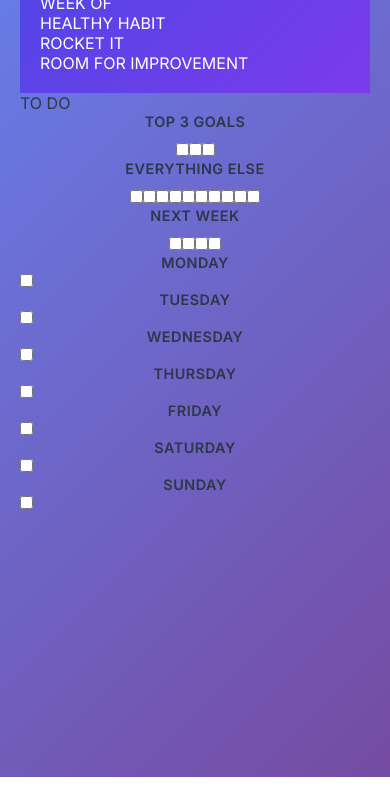
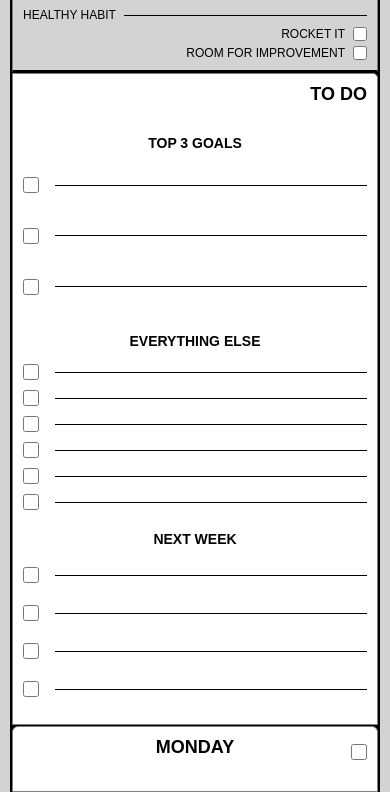
Before and after one commit to Alekskojem/todo-task, a plain HTML site: page index.html in a window 390 px wide. Shown: the part 67-859 px from the top of the page. Drawn offline with Linux system fonts and the light colour scheme.

Commit message:
Refactor CSS for Weekly Planner: update layout, improve styling, and enhance responsiveness

```diff
--- a/styles.css
+++ b/styles.css
@@ -3,475 +3,384 @@
     margin: 0;
     padding: 0;
     box-sizing: border-box;
+    font-family: Arial, sans-serif;
 }
 
 body {
-    font-family: 'Inter', sans-serif;
-    background: linear-gradient(135deg, #667eea 0%, #764ba2 100%);
+    background: #d3d3d3;
+    padding: 20px;
     min-height: 100vh;
-    padding: 20px;
-    color: #2d3748;
 }
 
-/* Grid контейнер */
-.parent {
+.container {
     display: grid;
-    grid-template-columns: 1fr 2fr 2fr 2fr;
-    grid-template-rows: repeat(5, 1fr);
+    grid-template-columns: 1fr 1fr 1fr 1fr;
+    grid-template-rows: auto 1fr 1fr;
     gap: 2px;
-    height: calc(100vh - 40px);
-    max-width: 1400px;
-    margin: 0 auto;
+    background: #000;
+    border: 2px solid #000;
+    height: 100%;
+    min-height: 0;
+    max-width: 100%;
+    overflow: hidden;
 }
 
-/* Загальні стилі для всіх grid елементів */
-.parent > div {
-    background: rgba(255, 255, 255, 0.95);
-    backdrop-filter: blur(10px);
-    border-radius: 5px;
+.cell {
+    background: #fff;
     padding: 15px;
-    box-shadow: 0 2px 10px rgba(0, 0, 0, 0.1);
-    border: 1px solid rgba(255, 255, 255, 0.2);
-    transition: all 0.3s ease;
+    border: 1px solid #808080;
+    min-width: 0;
+    overflow: hidden;
 }
 
-.parent > div:hover {
-    transform: translateY(-1px);
-    box-shadow: 0 4px 15px rgba(0, 0, 0, 0.15);
+/* Header */
+.header {
+    grid-column: 1 / 5;
+    background: #d3d3d3 !important;
+    color: #000;
+    display: grid;
+    grid-template-columns: 1fr 1fr 1fr 1fr;
+    align-items: flex-end;
+    padding: 15px !important;
+    border-radius: 5px 5px 0 0;
+    border-bottom: 2px solid #000;
+    gap: 10px;
 }
 
-/* Grid позиціонування */
-.div1 {
-    grid-column: span 4 / span 4;
+.header-block {
     display: flex;
-    justify-content: space-between;
-    align-items: center;
+    align-items: flex-end;
+    position: relative;
+    min-width: 0;
 }
 
-.div2 {
-    grid-row: span 4 / span 4;
-    grid-row-start: 2;
-    grid-column: 1;
+.title {
+    font-size: clamp(24px, 4vw, 36px);
+    font-weight: bold;
+    text-transform: uppercase;
+    color: #000;
+    white-space: nowrap;
+    overflow: hidden;
+    text-overflow: ellipsis;
 }
 
-.div3 {
-    grid-row: span 2 / span 2;
-    grid-row-start: 2;
-    grid-column: 2;
+.header-label {
+    font-size: clamp(12px, 2vw, 14px);
+    text-transform: uppercase;
+    text-align: center;
+    white-space: nowrap;
+    color: #000;
+    overflow: hidden;
+    text-overflow: ellipsis;
 }
 
-.div4 {
-    grid-row: span 2 / span 2;
-    grid-row-start: 2;
-    grid-column: 3;
+.header-label.with-line {
+    display: flex;
+    align-items: center;
+    width: 100%;
+    min-width: 0;
 }
 
-.div5 {
-    grid-row: span 2 / span 2;
-    grid-row-start: 2;
-    grid-column: 4;
+.line-after-text {
+    flex: 1;
+    height: 1px;
+    background: #000;
+    margin-left: 8px;
+    min-width: 20px;
 }
 
-.div6 {
-    grid-row: span 2 / span 2;
-    grid-column: 2;
-    grid-row-start: 4;
+.improvement-container {
+    display: flex;
+    flex-direction: column;
+    align-items: flex-end;
+    gap: 5px;
+    width: 100%;
+    min-width: 0;
 }
 
-.div7 {
-    grid-row: span 2 / span 2;
-    grid-column: 3;
-    grid-row-start: 4;
+.rocket-container {
+    display: flex;
+    align-items: center;
+    gap: 8px;
+    width: 100%;
+    justify-content: flex-end;
 }
 
-.div8 {
-    grid-column: 4;
-    grid-row-start: 4;
-}
-
-.div9 {
-    grid-column: 4;
-    grid-row-start: 5;
-}
-
-/* Стилі для заголовка */
-.header {
-    background: linear-gradient(135deg, #4f46e5, #7c3aed) !important;
-    color: white;
-    padding: 20px !important;
-}
-
-.planner-header {
-    width: 100%;
-    display: flex;
-    justify-content: space-between;
-    align-items: center;
-    gap: 20px; /* Відступ 20px від WEEKLY PLAN */
-}
-
-.planner-title {
-    font-family: 'Inter', sans-serif;
-    font-weight: 700;
-    font-size: 2.5rem;
-    margin: 0;
-    text-transform: uppercase;
-    letter-spacing: 1px;
+.header-checkbox {
+    width: 14px;
+    height: 14px;
+    border: 2px solid #000;
     flex-shrink: 0;
 }
 
-/* Один ряд для всіх полів */
-.header-fields-single-row {
+/* Left Panel */
+.left-panel {
+    grid-row: 2 / 4;
     display: flex;
-    gap: 40px;
-    align-items: center;
-    flex-wrap: nowrap;
+    flex-direction: column;
+    height: 100%;
+    border-radius: 0 5px 0 0;
+    min-height: 0;
+    overflow: hidden;
 }
 
-.header-field {
+.todo-label {
+    font-size: clamp(18px, 3vw, 24px);
+    font-weight: bold;
+    text-transform: uppercase;
+    text-align: right;
+    margin-bottom: 20px;
+    padding-bottom: 10px;
+    white-space: nowrap;
+    overflow: hidden;
+    text-overflow: ellipsis;
+}
+
+.section {
     display: flex;
     flex-direction: column;
-    align-items: center;
-    gap: 8px;
-    flex-shrink: 0;
+    min-height: 0;
+    overflow: hidden;
+    flex: 1;
 }
 
-.field-label {
-    font-family: 'Inter', sans-serif;
-    font-weight: 600;
-    font-size: 0.9rem;
-    text-transform: uppercase;
-    opacity: 0.9;
-    white-space: nowrap;
-    letter-spacing: 0.5px;
+.top-goals {
+    margin-bottom: 15px;
 }
 
-.underline-field {
-    width: 120px;
-    height: 2px;
-    background: rgba(255, 255, 255, 0.6);
-    border-bottom: 2px dashed rgba(255, 255, 255, 0.8);
-    margin-top: 2px;
+.everything-else {
+    margin-bottom: 15px;
 }
 
-/* Стилі для чекбоксу */
-.header-checkbox-field {
-    display: flex;
-    flex-direction: column;
-    align-items: center;
-    gap: 5px;
-    flex-shrink: 0;
+.next-week {
+    margin-bottom: 0;
 }
 
-.checkbox-label {
-    font-family: 'Inter', sans-serif;
-    font-weight: 600;
-    font-size: 0.9rem;
+.section-title {
+    font-size: clamp(14px, 2.5vw, 18px);
+    font-weight: bold;
+    margin-bottom: 15px;
     text-transform: uppercase;
-    opacity: 0.9;
+    padding-bottom: 0;
     white-space: nowrap;
-    letter-spacing: 0.5px;
+    overflow: hidden;
+    text-overflow: ellipsis;
+    text-align: center;
 }
 
 .checkbox-container {
     display: flex;
-    align-items: center;
-    justify-content: center;
+    flex-direction: column;
+    flex: 1;
+    justify-content: space-around;
+    min-height: 0;
 }
 
-.header-checkbox {
-    display: none;
+.checkbox-line {
+    display: flex;
+    align-items: center;
+    margin-bottom: 12px;
+    min-width: 0;
+    flex-shrink: 0;
 }
 
-.header-custom-checkbox {
-    width: 18px;
-    height: 18px;
-    border: 2px solid rgba(255, 255, 255, 0.8);
-    border-radius: 3px;
-    display: flex;
-    align-items: center;
-    justify-content: center;
-    transition: all 0.3s ease;
-    flex-shrink: 0;
-    cursor: pointer;
-    background: rgba(255, 255, 255, 0.1);
+.top-goals .checkbox-line {
+    margin-bottom: 20px;
 }
 
-.header-checkbox:checked + .header-custom-checkbox {
-    background: #48bb78;
-    border-color: #48bb78;
+.everything-else .checkbox-line {
+    margin-bottom: 10px;
 }
 
-.header-checkbox:checked + .header-custom-checkbox::after {
-    content: '✓';
-    color: white;
-    font-size: 11px;
-    font-weight: bold;
+.next-week .checkbox-line {
+    margin-bottom: 20px;
 }
 
-.header-custom-checkbox:hover {
-    background: rgba(255, 255, 255, 0.2);
-    border-color: rgba(255, 255, 255, 0.9);
+.checkbox {
+    width: 16px;
+    height: 16px;
+    margin-right: 8px;
+    border: 2px solid #000;
+    flex-shrink: 0;
 }
 
-/* Стилі для сайдбара */
-.sidebar {
-    background: rgba(255, 255, 255, 0.98) !important;
+.line {
+    flex: 1;
+    height: 1px;
+    background: #000;
+    margin-left: 8px;
+    min-width: 20px;
+}
+
+/* Day Columns */
+.day-column {
     display: flex;
     flex-direction: column;
-    padding: 15px !important;
     height: 100%;
-    position: relative; /* Для позиціонування TO DO */
+    min-height: 0;
+    overflow: hidden;
 }
 
-.section-title {
-    font-family: 'Inter', sans-serif;
-    font-weight: 600; /* Такий самий як у day-title */
-    font-size: 1.1rem; /* Такий самий розмір як у day-title */
-    margin: 0;
-    color: #2d3748;
-    text-align: right; /* Вирівнювання праворуч */
-    /* Прибираємо полосу під TO DO */
-    border-bottom: none;
-    padding-bottom: 0;
-    /* Позиціонуємо в правому верхньому куті */
-    align-self: flex-end;
-    margin-bottom: 10px;
-    text-transform: uppercase;
-    letter-spacing: 0.5px;
+.day-header {
+    display: flex;
+    justify-content: center;
+    align-items: center;
+    margin-bottom: 15px;
+    position: relative;
+    min-width: 0;
 }
 
-/* Об'єднана секція */
-.unified-section {
+.day-title {
+    font-size: clamp(18px, 3vw, 24px);
+    font-weight: bold;
+    text-transform: uppercase;
+    text-align: center;
+    padding-bottom: 8px;
+    white-space: nowrap;
+    overflow: hidden;
+    text-overflow: ellipsis;
+    width: 100%;
+}
+
+.day-checkbox {
+    width: 16px;
+    height: 16px;
+    border: 2px solid #000;
+    position: absolute;
+    right: 0;
+    flex-shrink: 0;
+}
+
+.content-area {
     flex: 1;
     display: flex;
     flex-direction: column;
-    gap: 3px; /* Мінімальний проміжок 3px між секціями */
-    overflow: hidden; /* Прибираємо прокрутку */
-    margin-top: -5px; /* Піднімаємо контент вище */
+    min-height: 0;
 }
 
-.subsection {
+/* Grid positioning for days with specific border radius */
+.monday { grid-column: 2; grid-row: 2; border-radius: 6px 6px 0 0; }
+.tuesday { grid-column: 3; grid-row: 2; border-radius: 6px 6px 0 0; }
+.wednesday { grid-column: 4; grid-row: 2; border-radius: 5px 0 0 0; }
+.thursday { grid-column: 2; grid-row: 3; border-radius: 5px 5px 0 0; }
+.friday { grid-column: 3; grid-row: 3; border-radius: 5px 5px 0 0; }
+
+/* Saturday/Sunday split */
+.saturday-sunday {
+    grid-column: 4;
+    grid-row: 3;
+    display: grid;
+    grid-template-rows: 1fr 1fr;
+    gap: 2px;
+    padding: 0;
+    background: #000;
+    border-radius: 5px 0 0 0;
+    min-height: 0;
+}
+
+.saturday, .sunday {
+    background: #fff;
+    padding: 12px;
     display: flex;
     flex-direction: column;
+    min-height: 0;
 }
 
-/* Рівномірний розподіл висоти */
-.subsection:nth-child(1) { /* TOP 3 GOALS */
-    flex: 1;
+.saturday {
+    border-radius: 5px 0 0 0;
 }
 
-.subsection:nth-child(2) { /* EVERYTHING ELSE */
-    flex: 2; /* Більше місця для EVERYTHING ELSE */
+.sunday {
+    border-radius: 0 0 0 0;
 }
 
-.subsection:nth-child(3) { /* NEXT WEEK */
-    flex: 1;
-}
-
-.subsection-title {
-    font-family: 'Inter', sans-serif;
-    font-weight: 600;
-    font-size: 0.9rem;
-    margin-bottom: 8px;
-    color: #4a5568;
-    text-transform: uppercase;
-    letter-spacing: 0.5px;
-    padding: 8px 0 4px 0; /* Зменшуємо відступи */
-    background: #f7fafc;
-    margin: 0;
-    padding-left: 5px;
-    /* Прибираємо полосу під заголовками */
-    border-bottom: none;
-}
-
-/* Стилі для чекбоксів з підкресленням */
-.checkbox-list {
-    display: flex;
-    flex-direction: column;
-    gap: 6px;
-    flex: 1;
-    /* Прибираємо прокрутку */
-    overflow: hidden;
-    min-height: 0;
-    padding: 8px 5px; /* Зменшуємо відступи */
-}
-
-.checkbox-item {
-    display: flex;
-    align-items: center;
-    gap: 8px;
-    padding: 4px 0;
-    cursor: pointer;
-    transition: all 0.2s ease;
-}
-
-.checkbox-item:hover {
-    background: #f7fafc;
-    border-radius: 4px;
-    padding: 4px 6px;
-}
-
-.task-checkbox {
-    display: none;
-}
-
-.custom-checkbox {
-    width: 16px;
-    height: 16px;
-    border: 2px solid #cbd5e0;
-    border-radius: 3px;
-    display: flex;
-    align-items: center;
-    justify-content: center;
-    transition: all 0.2s ease;
-    flex-shrink: 0;
-    cursor: pointer;
-}
-
-.task-checkbox:checked + .custom-checkbox {
-    background: #48bb78;
-    border-color: #48bb78;
-}
-
-.task-checkbox:checked + .custom-checkbox::after {
-    content: '✓';
-    color: white;
-    font-size: 10px;
-    font-weight: bold;
-}
-
-/* Стилі для блоків днів тижня */
-.day-card {
-    background: rgba(255, 255, 255, 0.98) !important;
-    display: flex;
-    flex-direction: column;
-    padding: 15px !important;
-    justify-content: flex-start;
-}
-
-.day-title {
-    font-family: 'Inter', sans-serif;
-    font-weight: 600;
-    font-size: 1.1rem;
-    margin: 0;
-    color: #2d3748;
-    text-align: center;
-    text-transform: uppercase;
-    letter-spacing: 0.5px;
-    align-self: flex-start;
-    width: 100%;
-}
-
-/* Базова адаптивність */
+/* Responsive */
 @media (max-width: 1200px) {
-    .parent {
-        grid-template-columns: 1fr 1fr 1fr;
-        grid-template-rows: auto;
-        gap: 2px;
+    body {
+        padding: 15px;
     }
 
-    .div1 { grid-column: span 3; }
-    .div2 { grid-row: span 2; grid-row-start: 2; grid-column: 1; }
-    .div3, .div4, .div5 { grid-row: span 1; }
-    .div6, .div7 { grid-row-start: 4; }
-    .div8, .div9 { grid-column-start: auto; grid-row-start: auto; }
-
-    .header-fields-single-row {
-        gap: 25px;
+    .container {
+        grid-template-rows: auto 1fr 1fr;
     }
 
-    .underline-field {
-        width: 100px;
-    }
-}
-
-@media (max-width: 900px) {
-    .planner-header {
-        flex-direction: column;
-        gap: 20px;
-        text-align: center;
+    .header {
+        padding: 12px !important;
+        gap: 8px;
     }
 
-    .header-fields-single-row {
-        gap: 20px;
+    .cell {
+        padding: 12px;
     }
 
-    .underline-field {
-        width: 80px;
+    .checkbox-line {
+        margin-bottom: 10px;
+    }
+
+    .top-goals .checkbox-line {
+        margin-bottom: 15px;
+    }
+
+    .next-week .checkbox-line {
+        margin-bottom: 15px;
     }
 }
 
 @media (max-width: 768px) {
-    .parent {
-        grid-template-columns: 1fr;
-        grid-template-rows: auto;
-        gap: 2px;
-        height: auto;
+    body {
+        padding: 10px;
     }
 
-    .parent > div {
-        grid-column: 1 !important;
-        grid-row: auto !important;
+    .container {
+        grid-template-columns: 1fr;
+        grid-template-rows: auto auto 1fr;
+        gap: 1px;
     }
 
-    .planner-title {
-        font-size: 2rem;
+    .header {
+        grid-column: 1;
+        grid-template-columns: 1fr;
+        gap: 5px;
+        padding: 10px !important;
     }
 
-    .header-fields-single-row {
-        flex-direction: column;
-        gap: 15px;
+    .header-block {
+        justify-content: center;
+        text-align: center;
     }
 
-    .underline-field {
-        width: 150px;
+    .improvement-container {
+        align-items: center;
     }
 
-    .day-title {
-        font-size: 1rem;
+    .left-panel {
+        grid-row: 2;
+        grid-column: 1;
     }
 
-    .section-title {
-        font-size: 1rem;
-        text-align: center;
+    .monday, .tuesday, .wednesday, .thursday, .friday, .saturday-sunday {
+        grid-column: 1;
+        grid-row: auto;
+    }
+
+    .saturday-sunday {
+        grid-template-columns: 1fr 1fr;
+        grid-template-rows: 1fr;
+    }
+
+    .cell {
+        padding: 10px;
+    }
+
+    .checkbox-line {
+        margin-bottom: 8px;
+    }
+
+    .top-goals .checkbox-line {
+        margin-bottom: 12px;
+    }
+
+    .next-week .checkbox-line {
+        margin-bottom: 12px;
     }
 }
-
-@media (max-width: 480px) {
-    .parent {
-        gap: 2px;
-    }
-
-    .planner-title {
-        font-size: 1.8rem;
-    }
-
-    .section-title {
-        font-size: 0.9rem;
-    }
-
-    .day-title {
-        font-size: 0.9rem;
-    }
-
-    .field-label,
-    .checkbox-label {
-        font-size: 0.8rem;
-    }
-}
-
-/* Анімації */
-@keyframes fadeIn {
-    from {
-        opacity: 0;
-        transform: translateY(5px);
-    }
-    to {
-        opacity: 1;
-        transform: translateY(0);
-    }
-}
-
-.parent > div {
-    animation: fadeIn 0.3s ease-out;
-}
```
